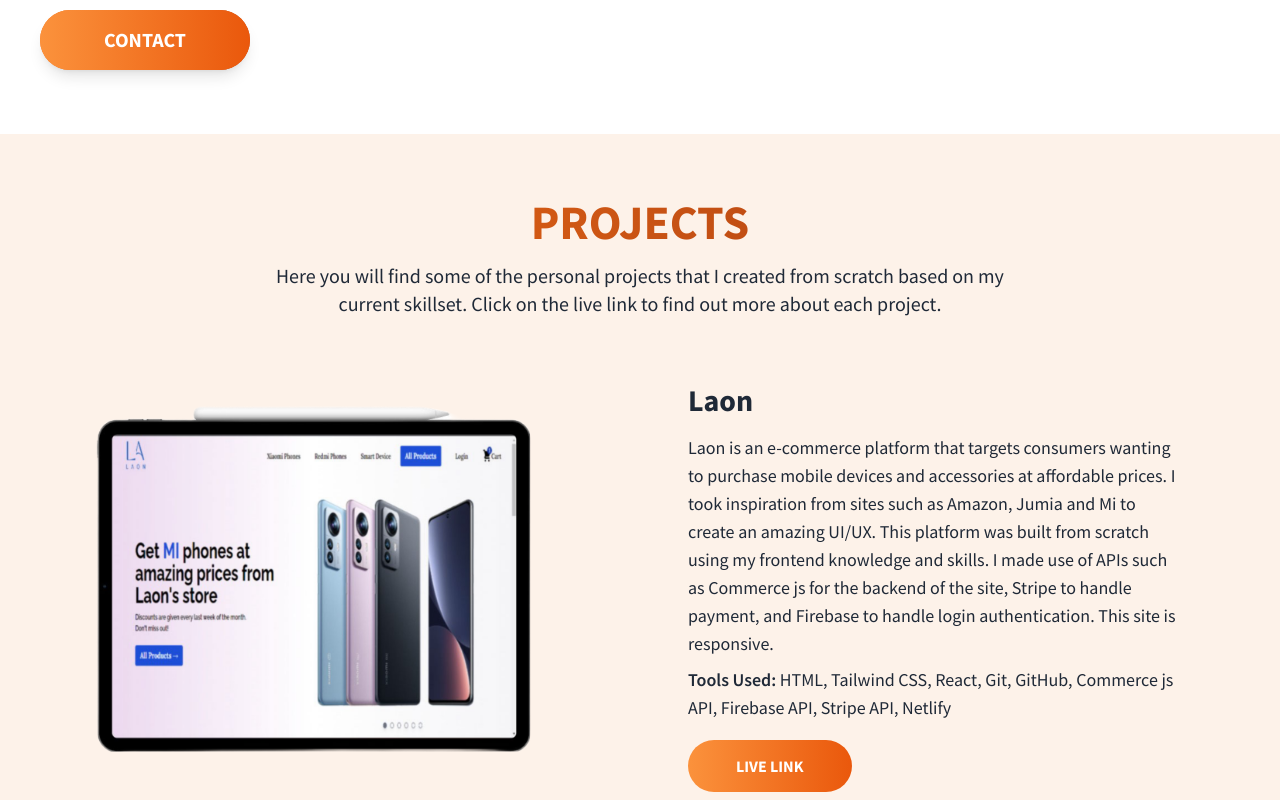
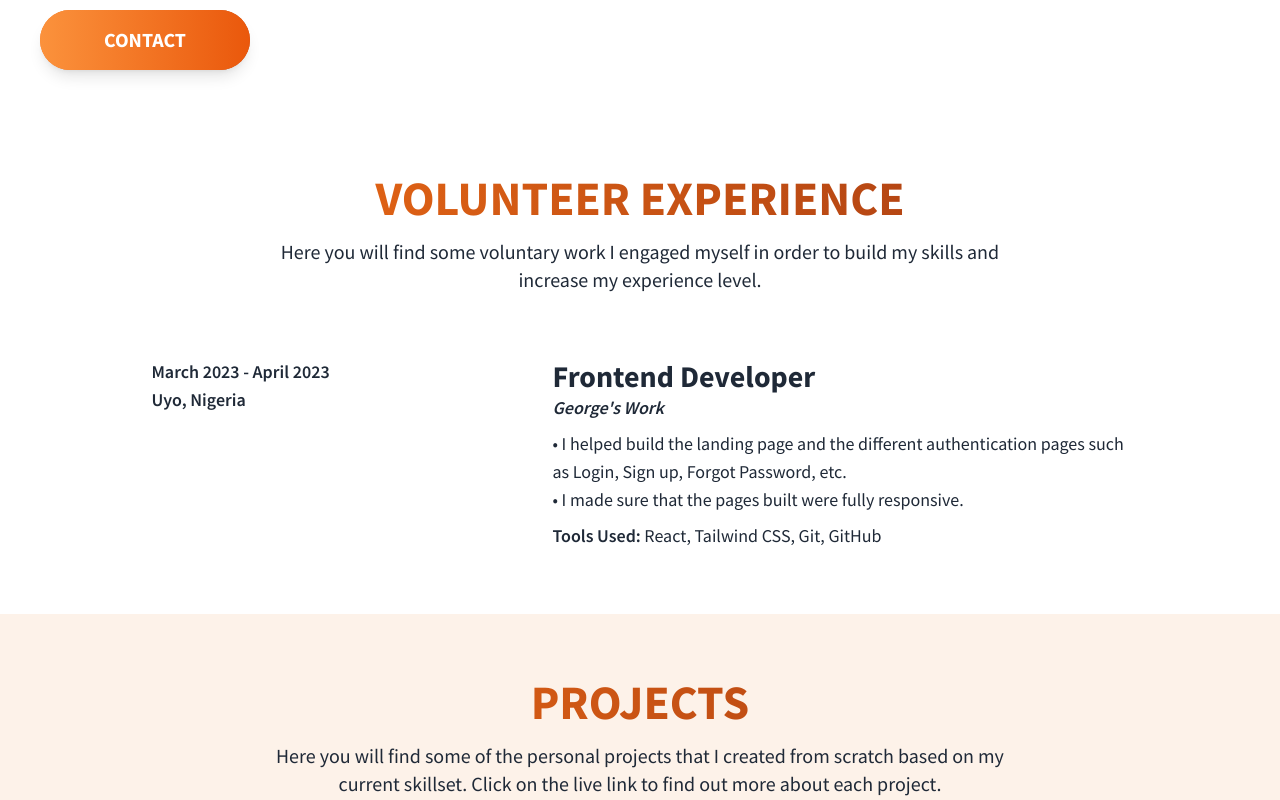
Before and after one commit to mfonPeeter/my-portfolio, a React (Create React App) app: page / in a window 1280 px wide. Shown: the part 1360-2160 px from the top of the page. Built offline with nearby package versions, Linux system fonts and the light colour scheme.

Commit message:
feat: add Volunteer experience section and added TypeScript to my skills with some other bug fixes"

```diff
--- a/src/components/HomePage/About.js
+++ b/src/components/HomePage/About.js
@@ -70,9 +70,10 @@
               <Skills text="HTML" />
               <Skills text="CSS" />
               <Skills text="SASS" />
+              <Skills text="JavaScript" />
             </div>
             <div className="flex space-x-4">
-              <Skills text="JavaScript" />
+              <Skills text="TypeScript" />
               <Skills text="React" />
               <Skills text="Git" />
               <Skills text="GitHub" />
--- a/src/components/HomePage/Navigation/Navigation.js
+++ b/src/components/HomePage/Navigation/Navigation.js
@@ -27,6 +27,7 @@
           <ul className="hidden items-center space-x-12 font-semibold text-lg text-gray-800 md:flex">
             <NavigationList link="https://mfonpeter.netlify.app/" text="Home" />
             <NavigationList link="#about" text="About" />
+            <NavigationList link="#volunteer" text="Volunteer" />
             <NavigationList link="#projects" text="Projects" />
             <a
               href="mailto:godimfon@gmail.com"
@@ -74,6 +75,11 @@
                 openModal={openModal}
               />
               <NavigationList
+                link="#volunteer"
+                text="Volunteer"
+                openModal={openModal}
+              />
+              <NavigationList
                 link="#projects"
                 text="Projects"
                 openModal={openModal}
--- a/src/components/HomePage/Projects.js
+++ b/src/components/HomePage/Projects.js
@@ -4,7 +4,7 @@
 
 const Projects = () => {
   return (
-    <section id="projects" className="pt-16 pb-16 bg-[#fdf2e9] lg-pt-20">
+    <section id="projects" className="pt-16 pb-16 bg-[#fdf2e9]">
       <div className="px-2 mb-12 text-center md:mb-16">
         <h2>Projects</h2>
         <p className="max-w-2xl px-4 mx-auto text-lg text-gray-800 sm:px-10 md:text-xl md:max-w-3xl md:px-0">
--- /dev/null
+++ b/src/components/HomePage/VolunteerExp.js
@@ -0,0 +1,41 @@
+const VolunteerExp = () => {
+  return (
+    <section id="volunteer" className="pt-10 pb-16">
+      <div className="px-2 mb-12 text-center lg:mb-16">
+        <h2>Volunteer Experience</h2>
+        <p className="max-w-2xl px-4 mx-auto text-lg text-gray-800 sm:px-10 md:text-xl md:max-w-3xl md:px-0">
+          Here you will find some voluntary work I engaged myself in order to
+          build my skills and increase my experience level.
+        </p>
+      </div>
+
+      <div className="container mx-auto max-w-7xl px-4 flex justify-around space-x-6 text-gray-800 sm:px-10 lg:space-x-0">
+        <div className="hidden text-lg font-semibold md:block">
+          <p>March 2023 - April 2023</p>
+          <p>Uyo, Nigeria</p>
+        </div>
+        <div>
+          <h3>Frontend Developer</h3>
+          <p className="text-lg font-semibold italic md:mb-2">George's Work</p>
+          <div className="font-semibold mb-2 md:hidden">
+            <p>March 2023 - April 2023</p>
+            <p>Uyo, Nigeria (Remote)</p>
+          </div>
+          <p className="max-w-xl text-lg">
+            • I helped build the landing page and the different authentication
+            pages such as Login, Sign up, Forgot Password, etc.
+          </p>
+          <p className="text-lg mb-2">
+            • I made sure that the pages built were fully responsive.
+          </p>
+          <p className="text-lg">
+            <span className="font-semibold">Tools Used: </span>
+            React, Tailwind CSS, Git, GitHub
+          </p>
+        </div>
+      </div>
+    </section>
+  );
+};
+
+export default VolunteerExp;
--- a/src/pages/HomePage.js
+++ b/src/pages/HomePage.js
@@ -1,15 +1,17 @@
-import { Fragment } from "react";
+import { Fragment } from 'react';
 
-import HeroSection from "../components/HomePage/HeroSection";
-import About from "../components/HomePage/About";
-import Projects from "../components/HomePage/Projects";
-import Footer from "../components/HomePage/Footer";
+import HeroSection from '../components/HomePage/HeroSection';
+import About from '../components/HomePage/About';
+import VolunteerExp from '../components/HomePage/VolunteerExp';
+import Projects from '../components/HomePage/Projects';
+import Footer from '../components/HomePage/Footer';
 
 const HomePage = () => {
   return (
     <Fragment>
       <HeroSection />
       <About />
+      <VolunteerExp />
       <Projects />
       <Footer />
     </Fragment>
```
